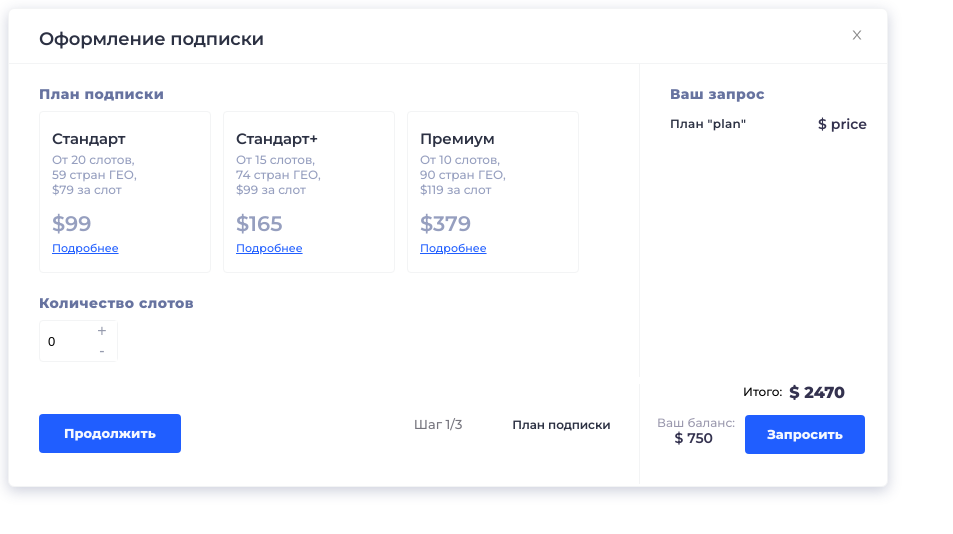
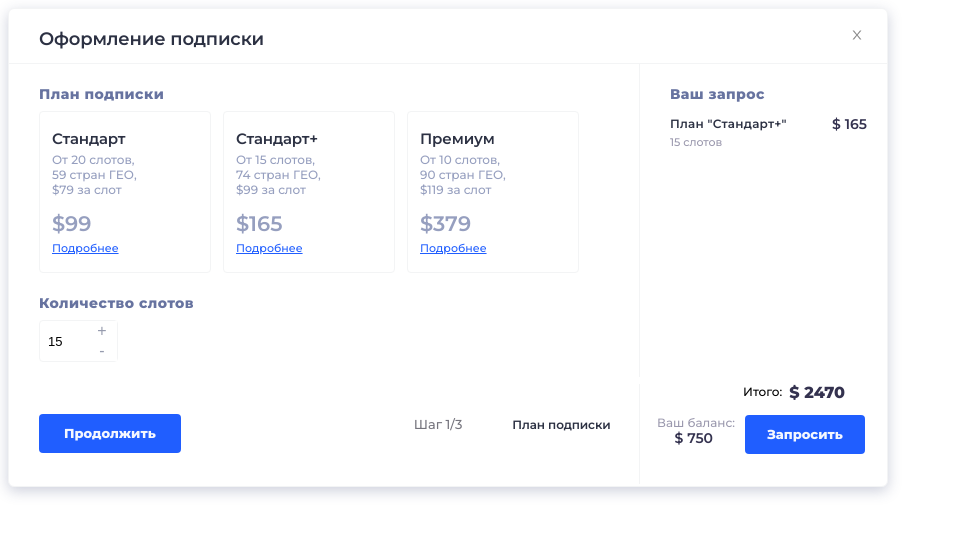
Before and after one commit to iridescenz/testtask, a React (Create React App) app: page / in a window 1280 px wide. Both pictures are taken after a click on the element 309 px from the left and 192 px from the top of the page. Shown: the top 534 px of the page, without its empty margins (0-953 px from the left). Built offline with nearby package versions, Linux system fonts and the light colour scheme.

Commit message:
finally working

```diff
--- a/src/components/Page1.js
+++ b/src/components/Page1.js
@@ -2,12 +2,12 @@ import React, { useState, useEffect } from 'react';
 import Card from './Card';
 import { content } from './data';
 import { useDispatch } from 'react-redux';
-import Header from './Header'
-import Footer from './Footer'
-import Plan from './Plan'
-import store from '../store'
-import { connect } from "react-redux";
-import { Form, Field } from 'react-final-form'
+import Header from './Header';
+import Footer from './Footer';
+import Plan from './Plan';
+import store from '../store';
+import { connect, useSelector } from 'react-redux';
+import { Form, Field } from 'react-final-form';
 
 const Page1 = () => {
   const plans = [
@@ -18,11 +18,9 @@ const Page1 = () => {
   const dispatch = useDispatch();
   const increment = () => store.dispatch({ type: 'INCREMENT' });
   const decrement = () => store.dispatch({ type: 'DECREMENT' });
-  const setSlots = () => store.dispatch({ type: 'SET SLOTS' });
-
+  const slots = useSelector((state) => state.slots);
 
   const [active, setActive] = useState(false);
-
 
   return (
     <div className='page-container'>
@@ -33,12 +31,24 @@ const Page1 = () => {
           <div className='card-container'>
             {content.map((el) => (
               <Card
-              header={el.header}
+                header={el.plan}
                 price={el.price}
                 key={el.ind}
                 onClick={(e) => {
                   e.preventDefault();
-
+                    store.dispatch({
+                      type: 'SET SLOTS',
+                      payload: el.slots,
+                    })
+                    store.dispatch({
+                      type: 'SET PLAN',
+                      payload: el.plan,
+                    })
+                    store.dispatch({
+                      type: 'SET PRICE',
+                      payload: el.price,
+                    })
+                    console.log(store.getState())
                 }}
               />
             ))}
@@ -51,13 +61,21 @@ const Page1 = () => {
                   className='input'
                   type='text'
                   name='slots'
-                value={store.getState().slots}
-                onChange={() => setSlots()}
-
+                  value={slots}
+                  onChange={(e) =>
+                    store.dispatch({
+                      type: 'SET SLOTS',
+                      payload: +e.target.value,
+                    })
+                  }
                 />
                 <div className='button-choose-slots'>
-                <button type='button' onClick={() => increment()}>+</button>
-                 <button type='button' onClick={() => decrement()}>-</button>
+                  <button type='button' onClick={() => increment()}>
+                    +
+                  </button>
+                  <button type='button' onClick={() => decrement()}>
+                    -
+                  </button>
                 </div>
               </form>
               <div className='text-error'>
@@ -66,19 +84,19 @@ const Page1 = () => {
             </div>
           </section>
         </div>
-      <Plan pageHeader='Ваш запрос'/>
+        <Plan pageHeader='Ваш запрос' />
       </div>
-    <Footer link='/subscription-period' step='1/3' stepName='План подписки'/>
+      <Footer link='/subscription-period' step='1/3' stepName='План подписки' />
     </div>
   );
 };
 
-const mapStateToProps = state => {
+const mapStateToProps = (state) => {
   return {
     slots: state.slots,
     plan: state.plan,
-    total: state.total
-}
-  }
+    total: state.total,
+  };
+};
 
 export default connect(mapStateToProps)(Page1);
--- a/src/components/Plan.js
+++ b/src/components/Plan.js
@@ -1,24 +1,24 @@
 import React, { useState } from 'react';
+import { useSelector } from 'react-redux';
 
 const Plan = ({ pageHeader }) => {
-  const [plan, setPlan] = useState('')
-  const [price, setPrice] = useState('')
+  const plan = useSelector((state) => state.plan);
+  const price = useSelector((state) => state.price);
+  const slots = useSelector((state) => state.slots);
+
   return (
     <div className='plan'>
       <h5 className='bold-header'>{pageHeader}</h5>
       <div className='plan-name'>
-        {plan === null ? (
+        {plan !== null ? (
+          <div className='chosen-plan'> План "{plan}"</div>
+        ) : (
           <div className='chosen-plan'>План не выбран</div>
-        ) : (
-          <div className='chosen-plan'> План "{'plan'}"</div>
         )}
-        {() => setPrice('price')}
-        {price === 0 ? (
-          <div className='price'> 0 </div>
-        ) : (
-          <div className='price'> {'price'}</div>
-        )}
+        {price === null ? '' : <div className='price'> {price}</div>}
       </div>
+      {slots === '' ? '' :  <div className='description'>{slots} слотов</div>}
+
     </div>
   );
 };
--- a/src/components/data.js
+++ b/src/components/data.js
@@ -1,19 +1,22 @@
 const content = [
   {
     ind: 22201,
-    header: 'Стандарт',
+    plan: 'Стандарт',
     price: 99,
+    slots: 20
   },
   {
     ind: 2222,
-    header: 'Стандарт+',
+    plan: 'Стандарт+',
     price: 165,
+    slots: 15
   },
 
   {
     ind: 113,
-    header: 'Премиум',
+    plan: 'Премиум',
     price: 379,
+    slots: 10
   },
 ];
 
--- a/src/index.css
+++ b/src/index.css
@@ -118,6 +118,8 @@ div.card {
 .plan {
   width: 247px;
   height: 200px;
+  display: flex;
+  flex-direction: column;
 }
 
 .plan-name {
@@ -627,3 +629,14 @@ input[type='radio']:checked {
   font-size: 18px;
   line-height: 125%;
 }
+
+.description {
+width: 140px;
+height: 14px;
+margin-top: 2px;
+font-weight: 500;
+font-size: 11px;
+line-height: 125%;
+color: #9B99AE;
+margin-left: 30px;
+}
--- a/src/reducers.js
+++ b/src/reducers.js
@@ -1,20 +1,33 @@
-function reducers (state, action) {
+function reducers(state, action) {
   switch (action.type) {
     case 'INCREMENT':
       return {
-        ...state, slots: state.slots + 1
+        ...state,
+        slots: state.slots === '' ? 1 : state.slots + 1,
       };
     case 'DECREMENT':
       return {
-        ...state, slots: state.slots - 1
+        ...state,
+        slots: state.slots === '' ? 1 : state.slots - 1,
       };
     case 'SET SLOTS': {
       return {
-        ...state, slots: action.payload,
-      }
+        ...state,
+        slots: action.payload,
+      };
     }
+    case 'SET PLAN':
+      return {
+        ...state,
+        plan: action.payload,
+      };
+    case 'SET PRICE':
+      return {
+        ...state,
+        price: action.payload,
+      };
     default:
       return state;
   }
 }
- export default reducers
+export default reducers;
--- a/src/store.js
+++ b/src/store.js
@@ -1,7 +1,7 @@
 import { createStore } from 'redux'
 import reducers from './reducers'
 
-const initialState = {slots : 0, total : 0, discount: 0, period: null, plan: ''}
+const initialState = {slots: '', total : null, discount: 0, period: null, plan: null, price: null}
 
 const store = createStore(reducers, initialState);
 
```
Lines whose indentation alone changed are shown as unchanged.
